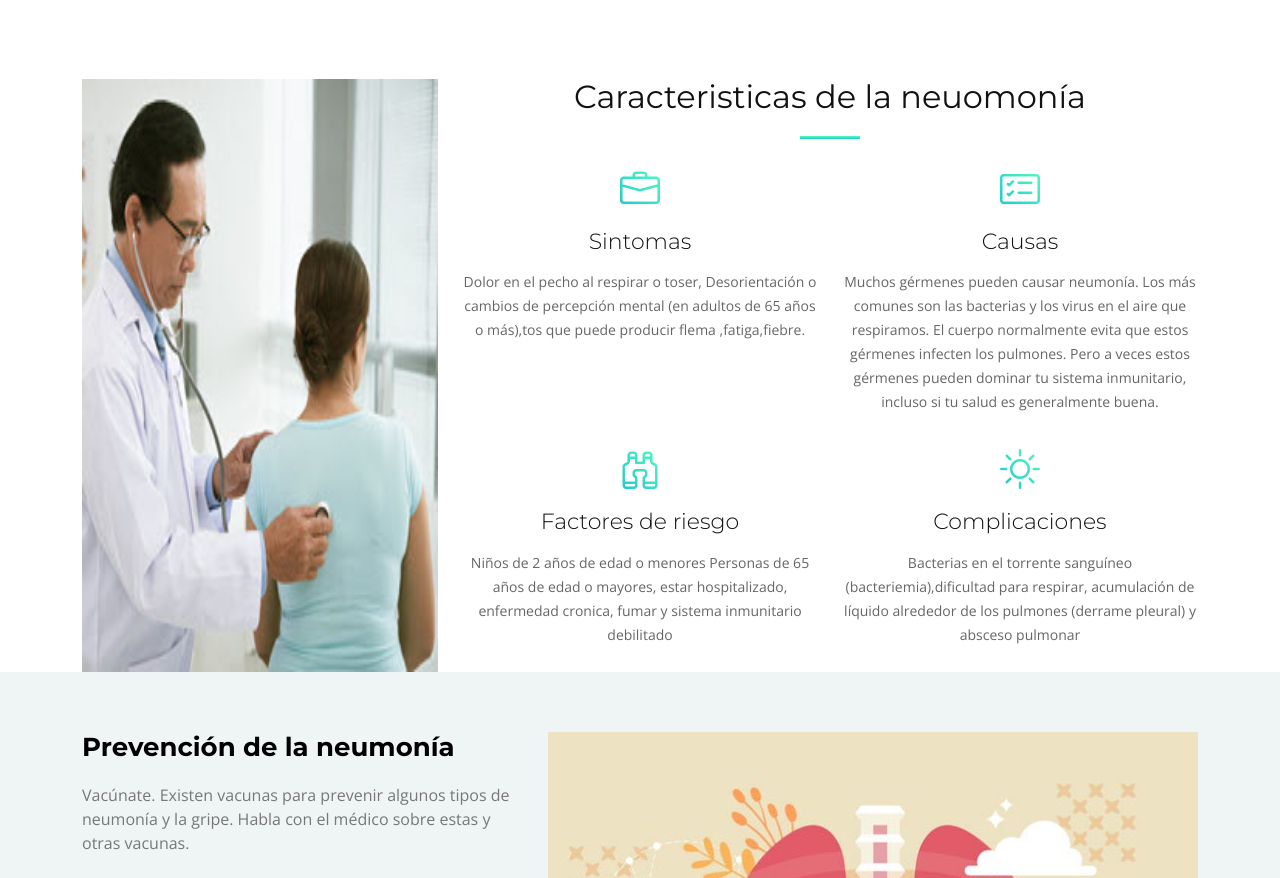
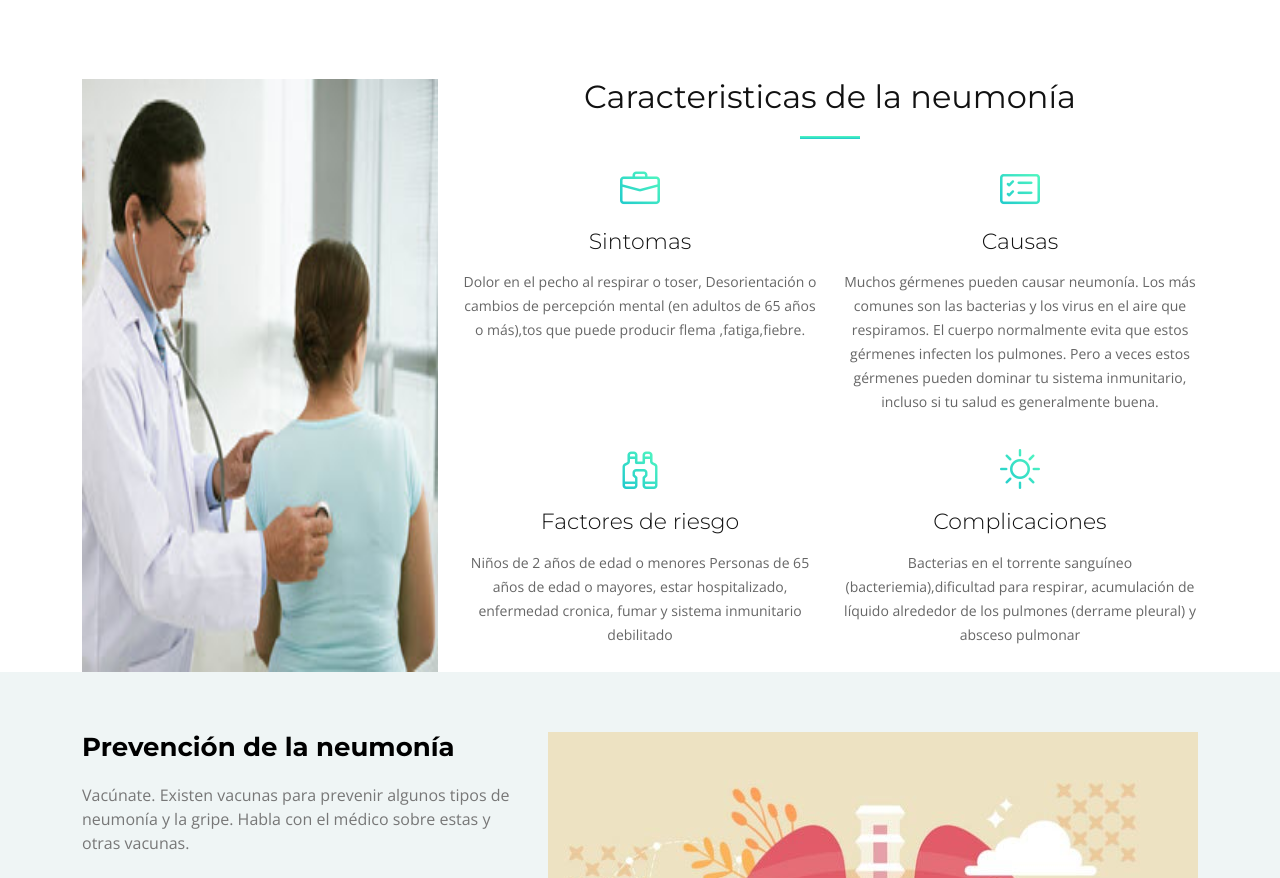
Before and after one commit to ivan-lopez-camus/paginaWeb, a plain HTML site: page index.html in a window 1280 px wide. Shown: the part 1521-2399 px from the top of the page. Drawn offline with nearby package versions, Linux system fonts and the light colour scheme.

Commit message:
fix name

```diff
--- a/index.html
+++ b/index.html
@@ -114,7 +114,7 @@
 
           <div class="col-lg-8 offset-lg-4">
             <div class="section-header">
-              <h3 class="section-title">Caracteristicas de la neuomonía</h3>
+              <h3 class="section-title">Caracteristicas de la neumonía</h3>
               <span class="section-divider"></span>
             </div>
           </div>
```
